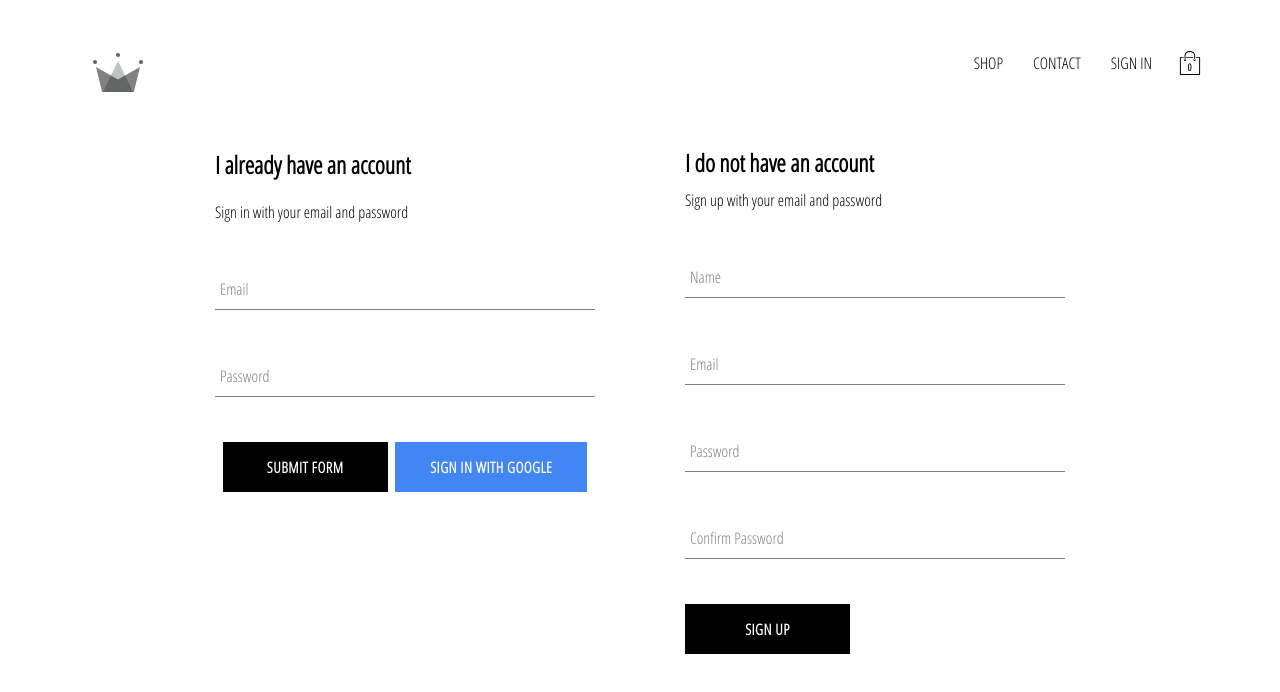
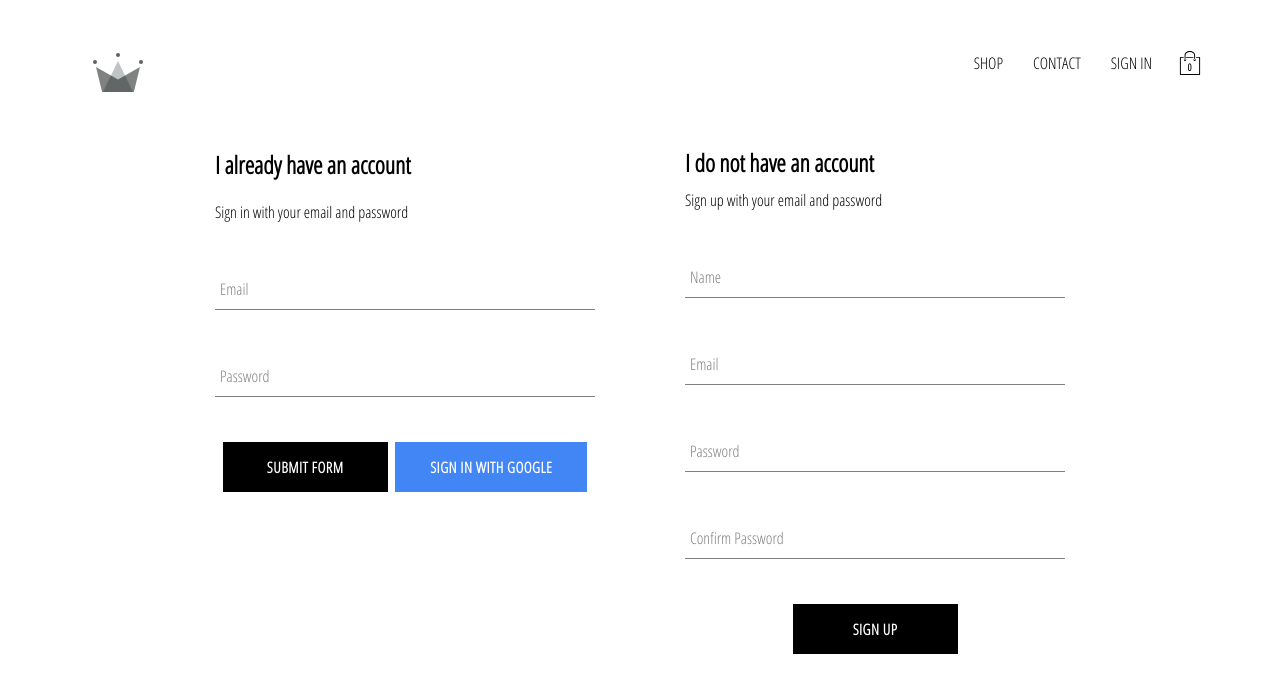
Before and after one commit to pcgamer1/clothing-react-app, a React (Create React App) app: page /signin in a window 1280 px wide. Shown: the top 692 px of the page. Built offline with nearby package versions, Linux system fonts and the light colour scheme; no server answers.

Commit message:
Added spinners

```diff
--- a/src/components/sign-in/sign-in.styles.scss
+++ b/src/components/sign-in/sign-in.styles.scss
@@ -16,8 +16,6 @@
         width: 40px;
         height: 40px;
         animation: spin 2s linear infinite;
-        // position: absolute;
-        // left: 300px;
       }
 
       @keyframes spin {
--- a/src/components/sign-up/sign-up.component.jsx
+++ b/src/components/sign-up/sign-up.component.jsx
@@ -8,7 +8,7 @@ import './sign-up.styles.scss'
 class SignUp extends React.Component {
     constructor() {
         super()
-        this.state = { displayName: '', email: '', password: '', confirmPassword: '' }
+        this.state = { displayName: '', email: '', password: '', confirmPassword: '', loader: false }
     }
 
     handleChange = (e) => {
@@ -24,16 +24,18 @@ class SignUp extends React.Component {
             return
         }
         try {
+            this.setState({ loader: true })
             const { user } = await auth.createUserWithEmailAndPassword(email, password)
             await createUserProfileDocument(user, {displayName})
-            this.setState({ displayName: '', email: '', password: '', confirmPassword: '' })
+            this.setState({ displayName: '', email: '', password: '', confirmPassword: '', loader: false })
         } catch(error) {
+            this.setState({ loader: false })
             console.log('error: ', error)
         }
     }
 
     render() {
-        const { displayName, email, password, confirmPassword } = this.state
+        const { displayName, email, password, confirmPassword, loader } = this.state
         return (
             <div className='sign-up'>
                 <h2 className='title'>I do not have an account</h2>
@@ -43,7 +45,15 @@ class SignUp extends React.Component {
                     <FormInput type='email' name='email' value={email} onChange={this.handleChange} label='Email' required/>
                     <FormInput type='password' name='password' value={password} onChange={this.handleChange} label='Password' required/>
                     <FormInput type='password' name='confirmPassword' value={confirmPassword} onChange={this.handleChange} label='Confirm Password' required/>
-                    <CustomButton type='submit'>SIGN UP</CustomButton>
+                    <div className='buttons'>
+                        {
+                            loader ? (
+                                <div className="loader"></div>
+                            ) : (
+                                <CustomButton type='submit'>SIGN UP</CustomButton>
+                            )
+                        }
+                    </div>
                 </form>
             </div>
         )
--- a/src/components/sign-up/sign-up.styles.scss
+++ b/src/components/sign-up/sign-up.styles.scss
@@ -7,4 +7,23 @@
     .title {
         margin: 10px 0;
     }
+
+    .buttons {
+        display: flex;
+        justify-content: space-evenly;
+
+        .loader {
+            border: 4px solid darkgray;
+            border-top: 4px solid lightgray;
+            border-radius: 50%;
+            width: 40px;
+            height: 40px;
+            animation: spin 2s linear infinite;
+          }
+
+          @keyframes spin {
+            0% { transform: rotate(0deg); }
+            100% { transform: rotate(360deg); }
+          }
+    }
 }
```
